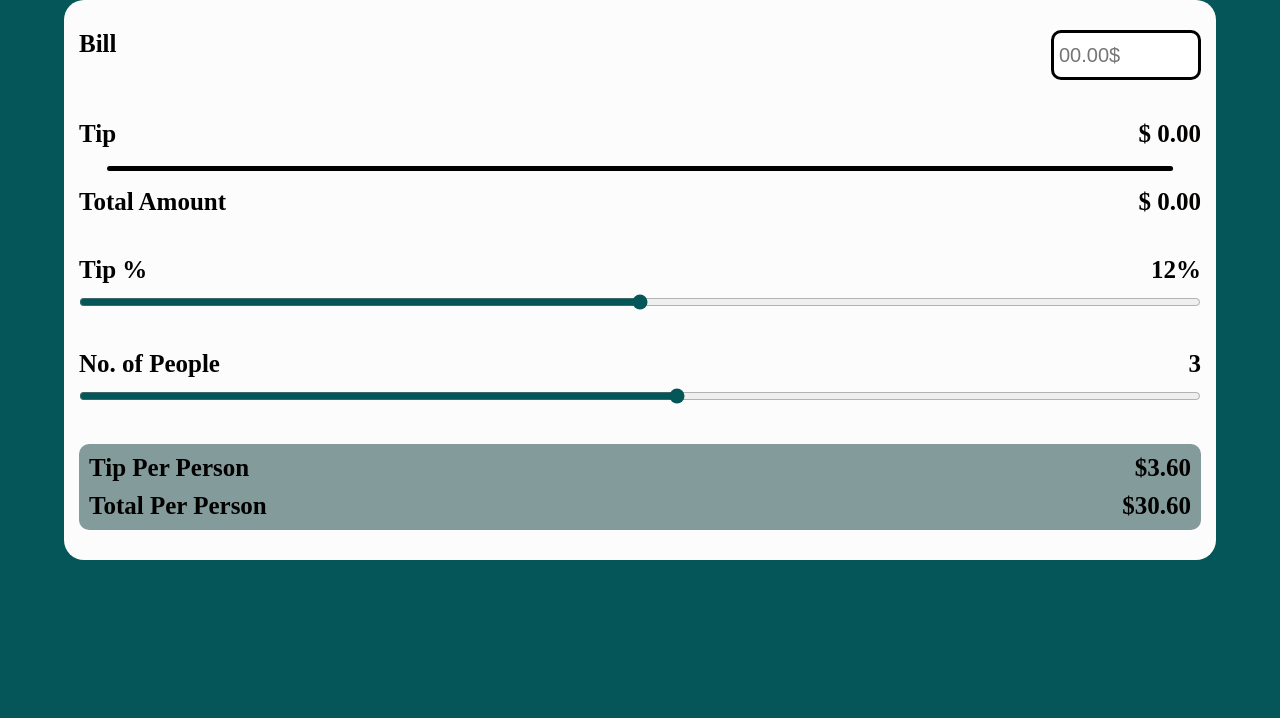
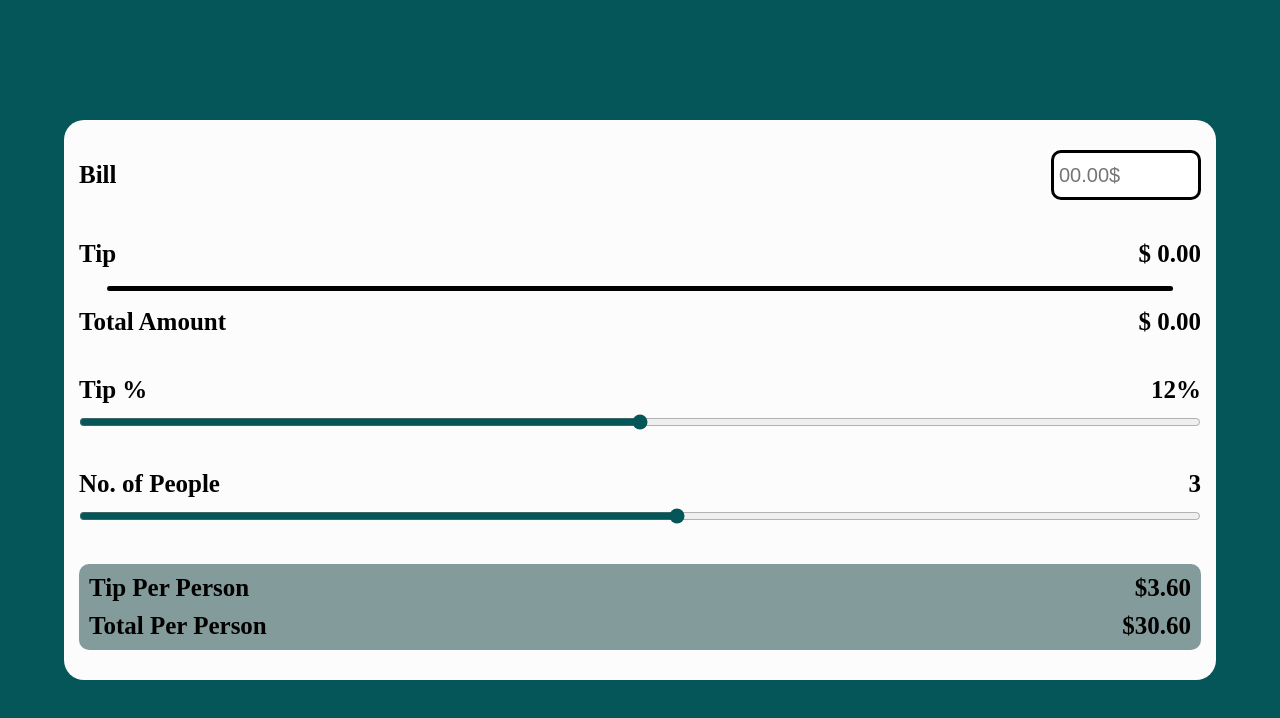
Before and after one commit to ahmedsa1eh/tip-calculator, a plain HTML site: page index.html in a window 1280 px wide. Drawn offline with Linux system fonts and the light colour scheme.

Commit message:
styles edits 2

```diff
--- a/style.css
+++ b/style.css
@@ -8,11 +8,12 @@ body {
 }
 
 body {
-  background-color: rgb(4, 86, 88);
-  display: flex;
-  place-content: center;
+    background-color: rgb(4, 86, 88);
+    display: flex;
+    height: 100vh;
+    align-items: center;
+    justify-content: center;
 }
-
 .main {
   background-color: rgb(252, 252, 252);
   width: 90%;
@@ -27,6 +28,7 @@ body {
   display: flex;
   justify-content: space-between;
   row-gap: 5px;
+  align-items: center;
 }
 .gab {
   display: flex;
```
